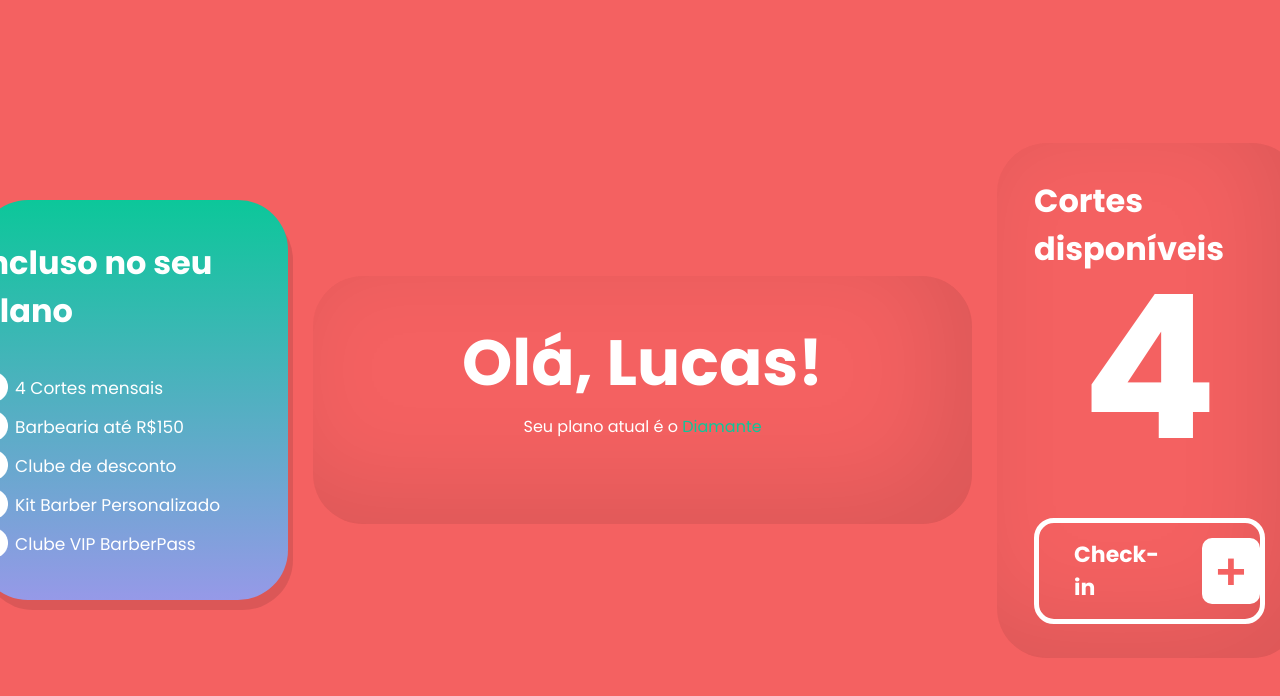
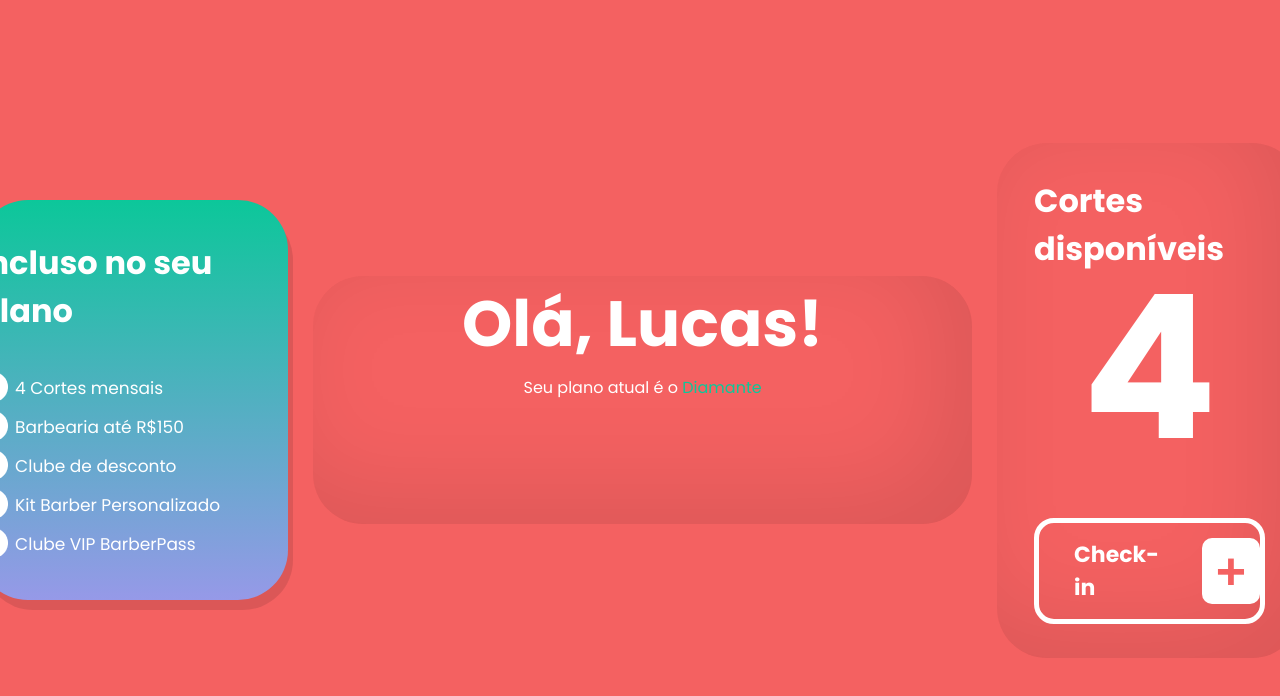
Before and after one commit to iamlucasmagalhaes/barber, a plain HTML site: page src/home.html in a window 1280 px wide. Shown: the top 696 px of the page. Drawn offline with Linux system fonts and the light colour scheme.

Commit message:
moving src

```diff
--- a/style/home.css
+++ b/src/style/home.css
@@ -22,7 +22,7 @@ article{
     background-image: linear-gradient(to bottom, #0CC79A, #9699E8);
 }
 
-h2{
+.plan h2{
     font-size: 3.2rem;
     margin-bottom: 3.7rem;
     margin-top: 3.9rem;
--- a/style/plan.css
+++ b/src/style/plan.css
@@ -53,6 +53,7 @@
 h2{
     color: white;
     font-size: 4rem;
+    margin-bottom: 0.7rem;
 }
 
 ul{
```
Also changed, not shown: src/assets/Vetor.png (renamed from assets/Vetor.png), src/assets/circle-check-regular 1.png (renamed from assets/circle-check-regular 1.png), src/assets/circle-check-solid 2.png (renamed from assets/circle-check-solid 2.png), src/assets/profileIcon 1.svg (renamed from assets/profileIcon 1.svg), src/assets/user-solid 1.png (renamed from assets/user-solid 1.png), src/home.html (renamed from home.html), src/index.html (renamed from index.html), src/plan.html (renamed from plan.html), src/register.html (renamed from register.html), src/script.js (renamed from script.js), src/style/login.css (renamed from style/login.css), src/style/register.css (renamed from style/register.css), src/style/style.css (renamed from style/style.css).
